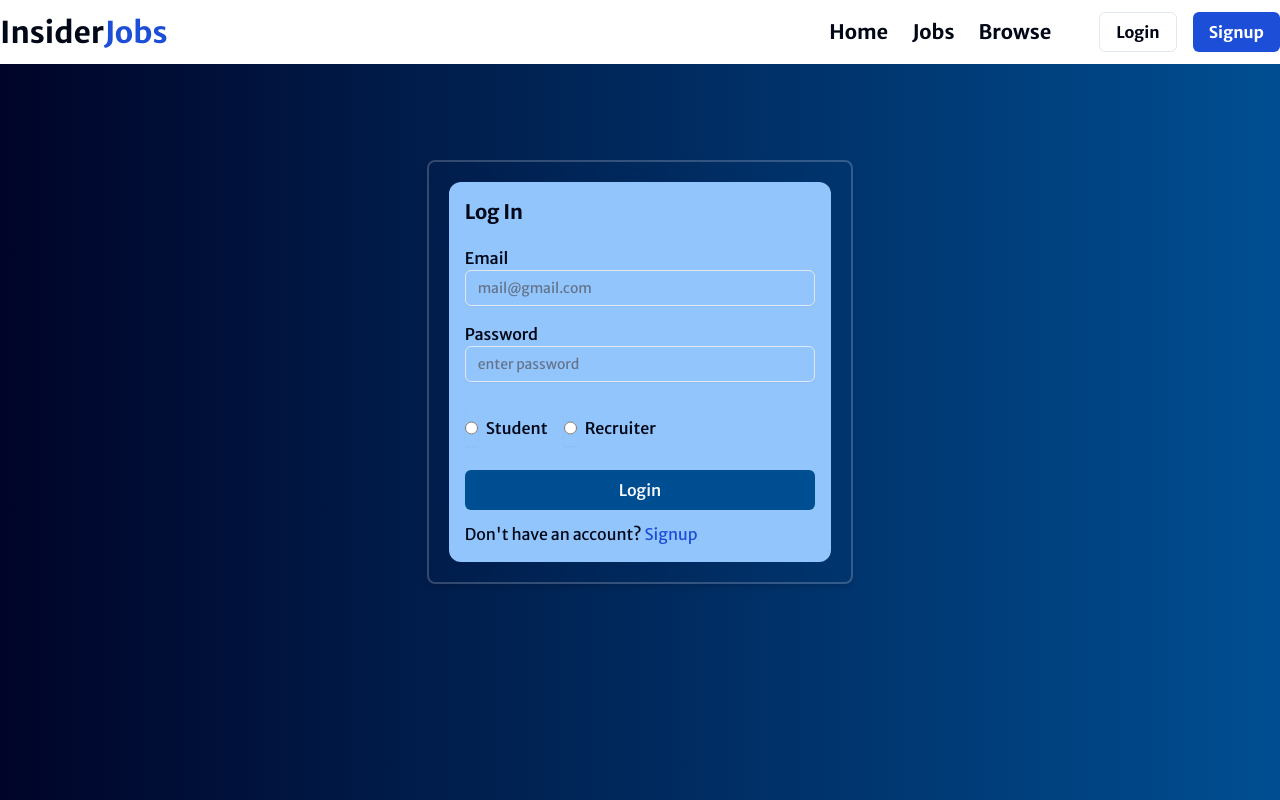
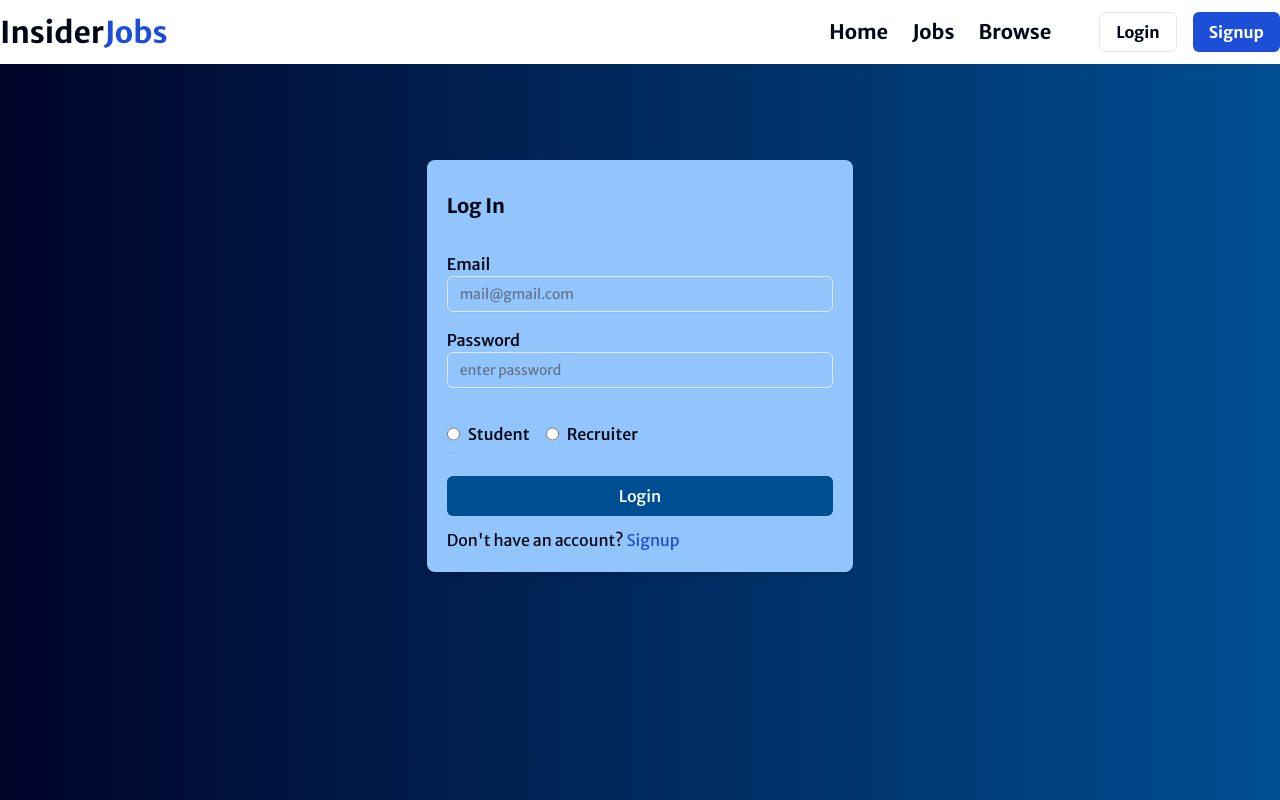
Before and after one commit to tanushachoudhary/job-portal, a React (Vite) app in the folder frontend/: page /login in a window 1280 px wide. Built offline with nearby package versions, Linux system fonts and the light colour scheme.

Commit message:
changed background of login signup

```diff
--- a/frontend/src/components/auth/Login.jsx
+++ b/frontend/src/components/auth/Login.jsx
@@ -61,12 +61,12 @@ const Login = () => {
   return (
     <div className="bg-gradient-to-r from-[#000428] to-[#004e92] h-screen">
       <Navbar />
-      <div className="flex items-center justify-center max-w-7xl mx-auto bg-blue-300 mt-24 w-1/3 bg-transparent border-2 border-white/20 backdrop-blur-md shadow-md rounded-lg">
+      <div className="flex items-center justify-center max-w-7xl mx-auto bg-blue-300 mt-24 w-1/3  backdrop-blur-md shadow-md rounded-lg">
         <form
           onSubmit={submitHandler}
-          className="w-full bg-blue-300 rounded-xl p-4 m-5"
+          className="w-full bg-blue-300 m-5"
         >
-          <h1 className="font-bold text-xl mb-5">Log In</h1>
+          <h1 className="font-bold text-xl mb-5 py-3">Log In</h1>
           <div className="my-2">
             <Label className="text-base">Email</Label>
             <Input
--- a/frontend/src/components/auth/Signup.jsx
+++ b/frontend/src/components/auth/Signup.jsx
@@ -77,7 +77,7 @@ const Signup = () => {
   return (
     <div className="bg-gradient-to-r from-[#000428] to-[#004e92] h-screen">
       <Navbar />
-      <div className="flex items-center justify-center max-w-7xl mx-auto w-2/5 bg-transparent border-2 border-white/20 backdrop-blur-md shadow-md rounded-lg bg-blue-300 mt-8">
+      <div className="flex items-center justify-center max-w-7xl mx-auto w-2/5 backdrop-blur-md shadow-md rounded-lg bg-blue-300 mt-8">
         <form
           onSubmit={submitHandler}
           className="w-full rounded-xl p-3 my-6 mx-5"
```
